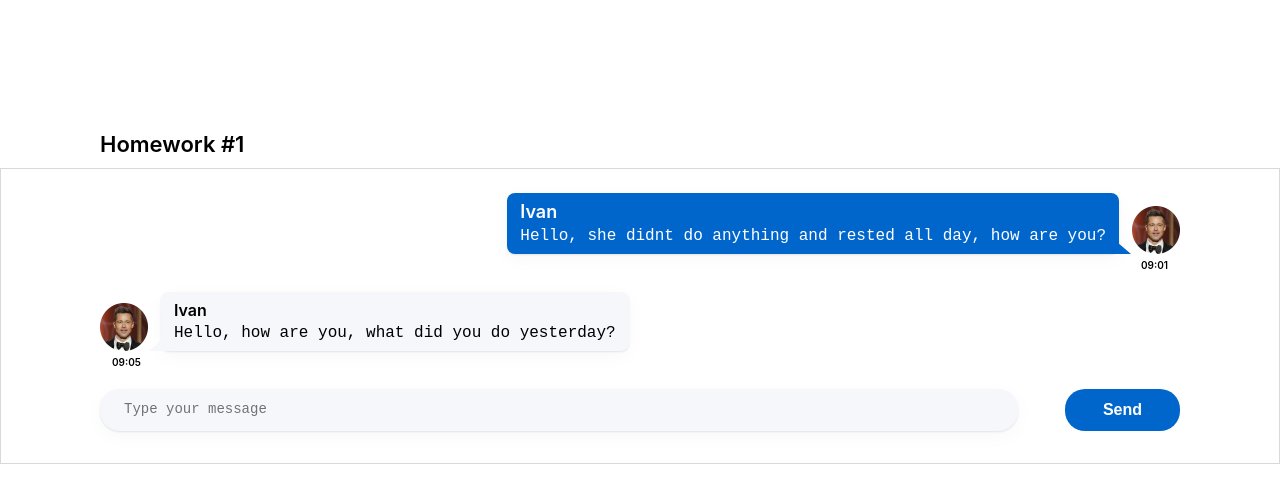
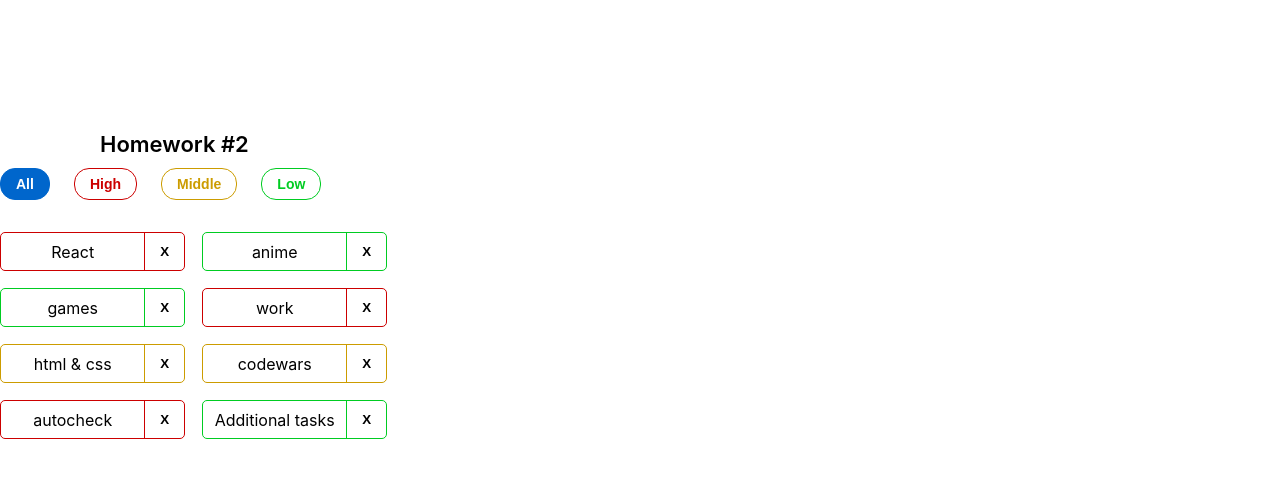
Before and after one commit to puerchik/hw_autocheck, a React (Create React App) app: page / in a window 1280 px wide. Shown: the top 502 px of the page. Built offline with nearby package versions, Linux system fonts and the light colour scheme.

Commit message:
homework 2

```diff
--- a/package.json
+++ b/package.json
@@ -1,6 +1,6 @@
 {
   "name": "hws2",
-  "homepage": "https://puerchik.github.io/hw_autocheck",
+  "homepage": "https://puerchik.github.io/hw_autocheck/",
   "version": "0.1.0",
   "private": true,
   "dependencies": {
--- a/src/s1-main/App.tsx
+++ b/src/s1-main/App.tsx
@@ -1,13 +1,14 @@
 import React from 'react'
 import s from './App.module.css'
 import HW1 from '../s2-homeworks/hw01/HW1'
+import HW2 from '../s2-homeworks/hw02/HW2'
+
 
 function App() {
     return (
         <div className={s.App}>
-            <HW1/>
-            {/*раскомментировать по ходу выполнения*/}
-            {/*<HW2/>*/}
+            {/* <HW1/> */}
+            <HW2/>
             {/*<HW3/>*/}
             {/*<HW4/>*/}
 
--- a/src/s2-homeworks/hw02/HW2.tsx
+++ b/src/s2-homeworks/hw02/HW2.tsx
@@ -1,58 +1,73 @@
-import React, {useState} from 'react'
+import React, { useState } from 'react'
 import Affairs from './affairs/Affairs'
 import s2 from '../../s1-main/App.module.css'
 
 /*
-* 1 - описать типы AffairPriorityType, AffairType
-* 2 - указать нужный тип для defaultAffairs
-* 3 - дописать типы и логику функции filterAffairs и проверить её тестами
-* 4 - выполнить пункт 3 для функции deleteAffair
-* 5 - указать нужный тип в useState с affairs
-* 6 - дописать тип и логику функции deleteAffairCallback
-* 7 - в файле Affairs.tsx дописать типизацию пропсов
-* 8 - в файле Affairs.tsx дописать логику функций setAll, setHigh, setMiddle, setLow
-* 9 - в файле Affair.tsx дописать типизацию пропсов
-* 10 - в файле Affair.tsx дописать функции deleteCallback и использовать
-* 11 - в файле Affair.tsx отобразить приходящие данные
+* 1 - описать типы AffairPriorityType, AffairType +++
+* 2 - указать нужный тип для defaultAffairs +++
+* 3 - дописать типы и логику функции filterAffairs и проверить её тестами +++
+* 4 - выполнить пункт 3 для функции deleteAffair +++
+* 5 - указать нужный тип в useState с affairs +++
+* 6 - дописать тип и логику функции deleteAffairCallback +++
+* 7 - в файле Affairs.tsx дописать типизацию пропсов +++
+* 8 - в файле Affairs.tsx дописать логику функций setAll, setHigh, setMiddle, setLow +++
+* 9 - в файле Affair.tsx дописать типизацию пропсов +++
+* 10 - в файле Affair.tsx дописать функции deleteCallback и использовать +++
+* 11 - в файле Affair.tsx отобразить приходящие данные +++
 * */
 
 // types
-export type AffairPriorityType = any // need to fix any
+export type AffairPriorityType = 'high' | 'middle' | 'low' // need to fix any
 export type AffairType = {
-    _id: any // need to fix any
-    name: any // need to fix any
+    _id: number // need to fix any
+    name: string // need to fix any
     priority: AffairPriorityType
 }
 export type FilterType = 'all' | AffairPriorityType
 
 // constants
-const defaultAffairs: any = [ // need to fix any
-    {_id: 1, name: 'React', priority: 'high'}, // студенты могут изменить содержимое name и количество элементов в массиве, ...priority не менять!
-    {_id: 2, name: 'anime', priority: 'low'},
-    {_id: 3, name: 'games', priority: 'low'},
-    {_id: 4, name: 'work', priority: 'high'},
-    {_id: 5, name: 'html & css', priority: 'middle'},
+const defaultAffairs: AffairType[] = [ // need to fix any
+    { _id: 1, name: 'React', priority: 'high' }, // студенты могут изменить содержимое name и количество элементов в массиве, ...priority не менять!
+    { _id: 2, name: 'anime', priority: 'low' },
+    { _id: 3, name: 'games', priority: 'low' },
+    { _id: 4, name: 'work', priority: 'high' },
+    { _id: 5, name: 'html & css', priority: 'middle'},
+    { _id: 6, name: 'codewars', priority: 'middle' },
+    { _id: 7, name: 'autocheck', priority: 'high' },
+    { _id: 8, name: 'Additional tasks', priority: 'low' }
 ]
 
 // pure helper functions
-export const filterAffairs = (affairs: any, filter: any): any => { // need to fix any
+export const filterAffairs = (affairs: AffairType[], filter: FilterType): AffairType[] => {
+    if (filter === 'all') {
+        return affairs
+    } else {
+        return (
+            affairs.filter(el => el.priority === filter)
+        )
+    }
+
+    // need to fix any
     //если пришел фильтр "all"...может нам вообще не фильтровать, а вернуть все?
     //а вот если пришло другое значение...
 
-    return affairs // need to fix
+    //return affairs // need to fix
 }
-export const deleteAffair = (affairs: any, _id: any): any => { // need to fix any
+export const deleteAffair = (affairs: AffairType[], _id: number): AffairType[] => { // need to fix any
+    return affairs.filter(el => el._id !== _id)
+
+
     // need to fix
     // отбрасывай при помощи метода filter лишних affairs
-    return affairs
 }
 
 function HW2() {
-    const [affairs, setAffairs] = useState<any>(defaultAffairs) // need to fix any
+    const [affairs, setAffairs] = useState<AffairType[]>(defaultAffairs) // need to fix any
     const [filter, setFilter] = useState<FilterType>('all')
 
     const filteredAffairs = filterAffairs(affairs, filter)
-    const deleteAffairCallback = (_id: any) => { // need to fix any
+    const deleteAffairCallback = (_id: number) => { // need to fix any
+        setAffairs(deleteAffair(affairs, _id))
         // need to fix
         // это просто функция стрелочник-она засетает, то что сделает deleteAffair
         // setAffairs(вызываю функцию(передаю аргументы))
--- a/src/s2-homeworks/hw02/affairs/Affairs.tsx
+++ b/src/s2-homeworks/hw02/affairs/Affairs.tsx
@@ -1,27 +1,31 @@
 import React from 'react'
 import Affair from './affair/Affair'
-import {AffairType, FilterType} from '../HW2'
+import { AffairType, FilterType } from '../HW2'
 import s from './Affairs.module.css'
 
 type AffairsPropsType = {
-    data: any // need to fix any
-    setFilter: any  //(filter: FilterType) => void -запоминай, как типизируется useState
-    deleteAffairCallback: any  //не забывай, что функция сюда приехала не пустой
+    data: AffairType[]  // need to fix any
+    setFilter: (filter: FilterType) => void  //(filter: FilterType) => void -запоминай, как типизируется useState
+    deleteAffairCallback: (_id: number) => void  //не забывай, что функция сюда приехала не пустой
     filter: FilterType
 }
 
 function Affairs(props: AffairsPropsType) {
     const setAll = () => {
+        props.setFilter('all')
         // need to fix
         //пропс.setFilter('all')
     }
     const setHigh = () => {
+        props.setFilter('high')
         // need to fix
     }
     const setMiddle = () => {
+        props.setFilter('middle')
         // need to fix
     }
     const setLow = () => {
+        props.setFilter('low')
         // need to fix
     }
 
--- a/src/s2-homeworks/hw02/affairs/affair/Affair.tsx
+++ b/src/s2-homeworks/hw02/affairs/affair/Affair.tsx
@@ -6,11 +6,12 @@
 type AffairPropsType = {
     // key не нужно типизировать
     affair: AffairType
-    deleteAffairCallback: any // need to fix any
+    deleteAffairCallback: (_id: number) => void // need to fix any
 }
 
 function Affair(props: AffairPropsType) {
     const deleteCallback = () => {
+        props.deleteAffairCallback(props.affair._id)
         // need to fix
         // пропс.функция(мне нужен _id)
         // давайте проследим боевой путь это функции, или как она будет всплывать:
@@ -33,11 +34,12 @@
             <div id={'hw2-name-' + props.affair._id} className={nameClass}>
                 {/*создаёт студент*/}
                 {/* ПРОПС.ВЫВОДИМ ИМЯ*/}
+                {props.affair.name}
                 {/**/}
             </div>
             <div id={'hw2-priority-' + props.affair._id} hidden>
                 {/*создаёт студент*/}
-
+                {props.affair.priority}
                 {/**/}
             </div>
 
@@ -46,6 +48,7 @@
                 className={buttonClass}
                 // need to fix
                 //ОНКЛИК={ФУНКЦИЯ}
+                onClick={deleteCallback}
             >
                 {/*текст кнопки могут изменить студенты*/}
                 X
```
Also changed, not shown: 1 other file (tests, documents, lock files or other folders).
